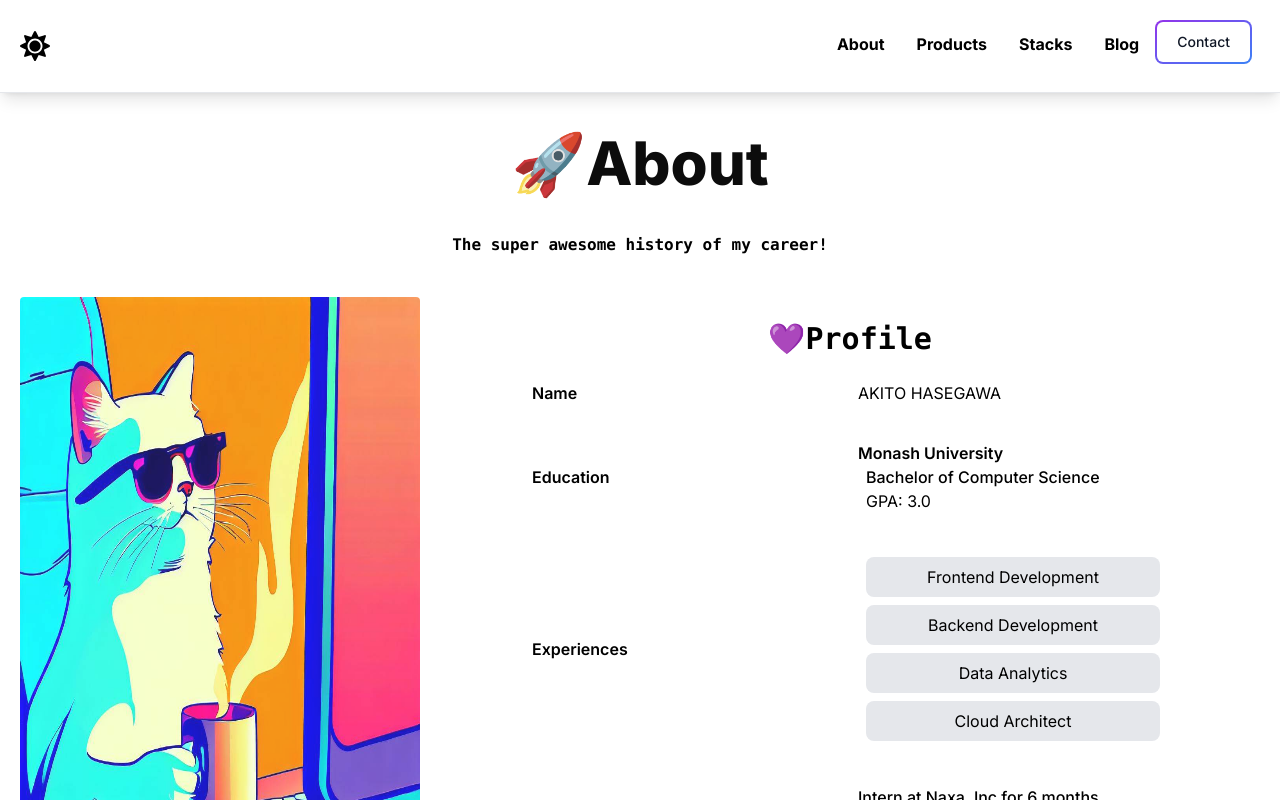
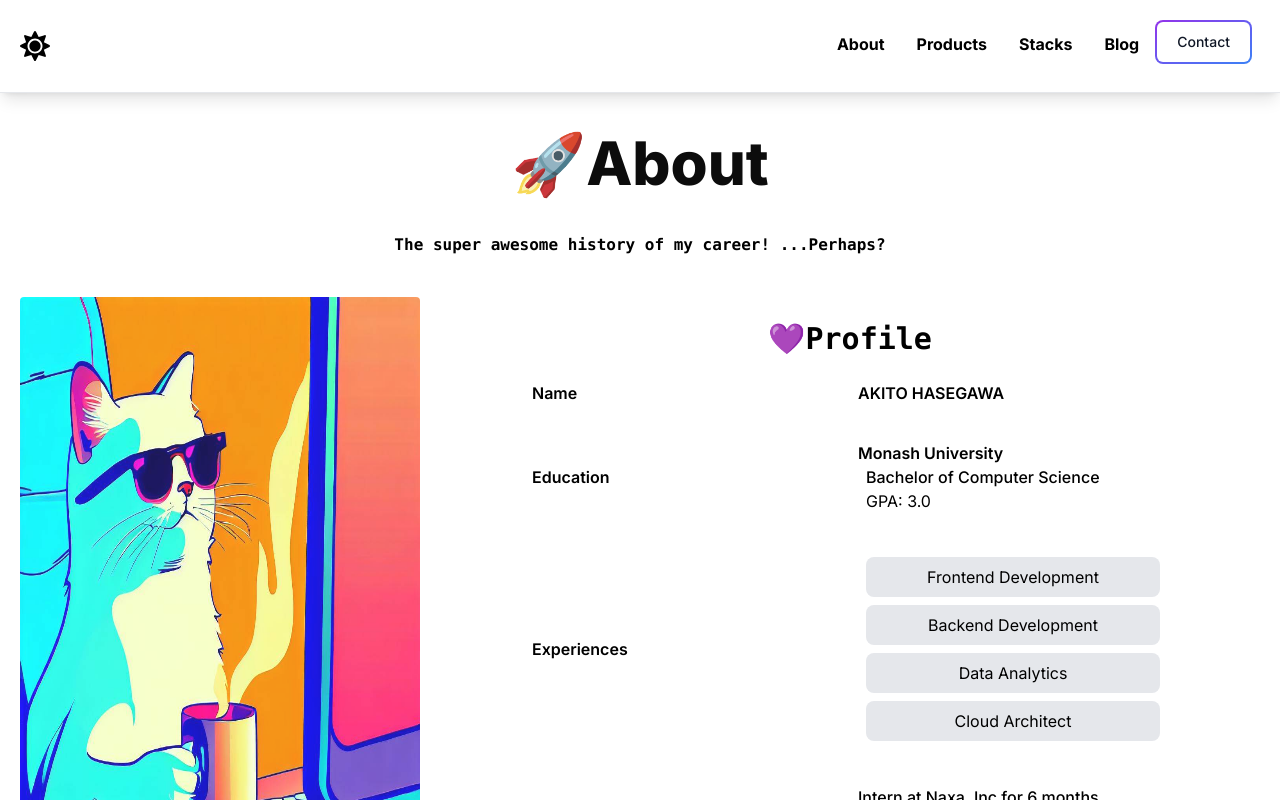
Before and after one commit to haseakito/website, a Next.js app: page /about in a window 1280 px wide. Shown: the top 800 px of the page. Built offline with nearby package versions, Linux system fonts and the light colour scheme.

Commit message:
:lipstick: Modified about page

```diff
--- a/app/about/page.tsx
+++ b/app/about/page.tsx
@@ -11,7 +11,7 @@ export default function page() {
             🚀About
         </h1>
         <div className='text-center font-mono font-bold'>
-            <p>The super awesome history of my career!</p>
+            <p>The super awesome history of my career! ...Perhaps?</p>
         </div>
         <div className='lg:grid lg:grid-cols-3 gap-5 mx-5 py-10'>
             <div className='flex justify-center mb-5'>
@@ -33,7 +33,7 @@ export default function page() {
                             className='grid grid-cols-2 items-center rounded gap-4 p-2 mx-5 hover:bg-gray-100 hover:scale-105 duration-300'
                         >
                             <h5 className='font-semibold'>Name</h5>
-                            <p>AKITO HASEGAWA</p>
+                            <p className='font-semibold'>AKITO HASEGAWA</p>
                         </div>
                         <div
                             className='grid grid-cols-2 items-center rounded gap-4 p-2 mx-5 hover:bg-gray-100 hover:scale-105 duration-300'
```
